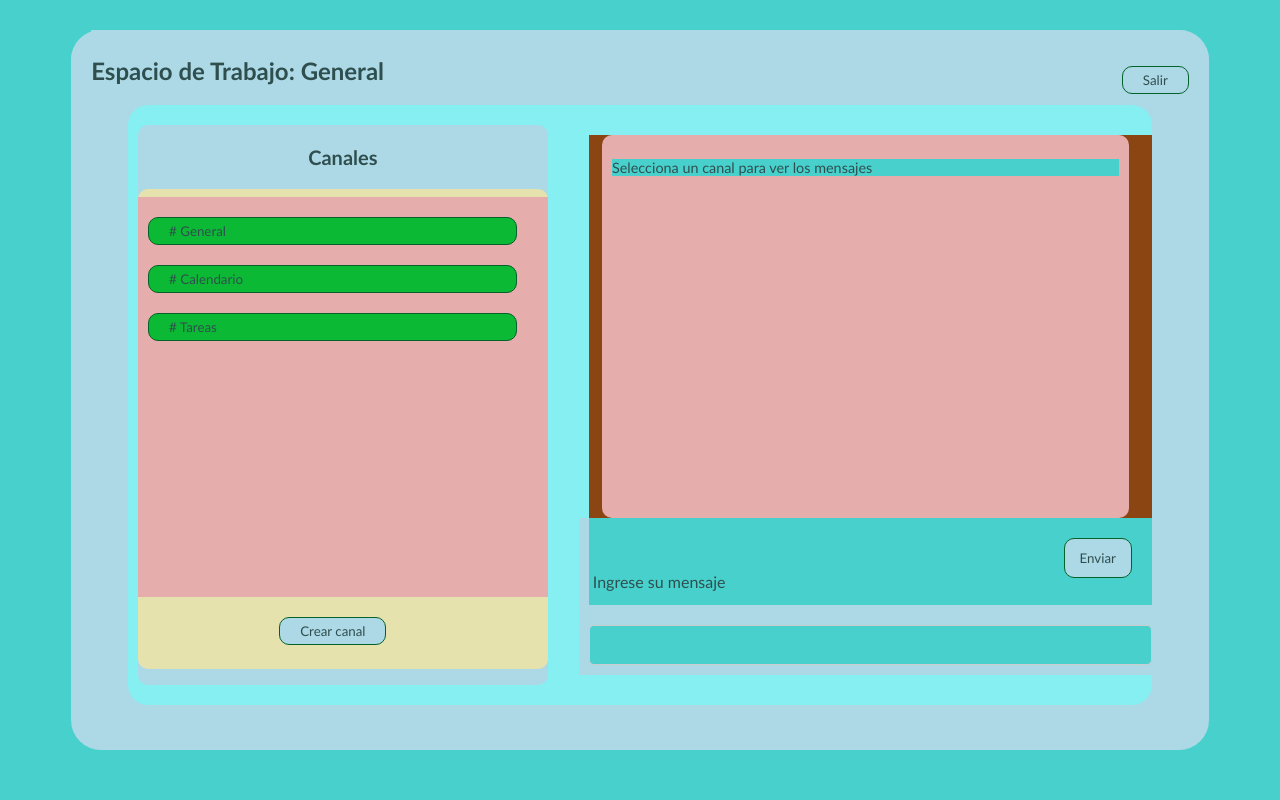
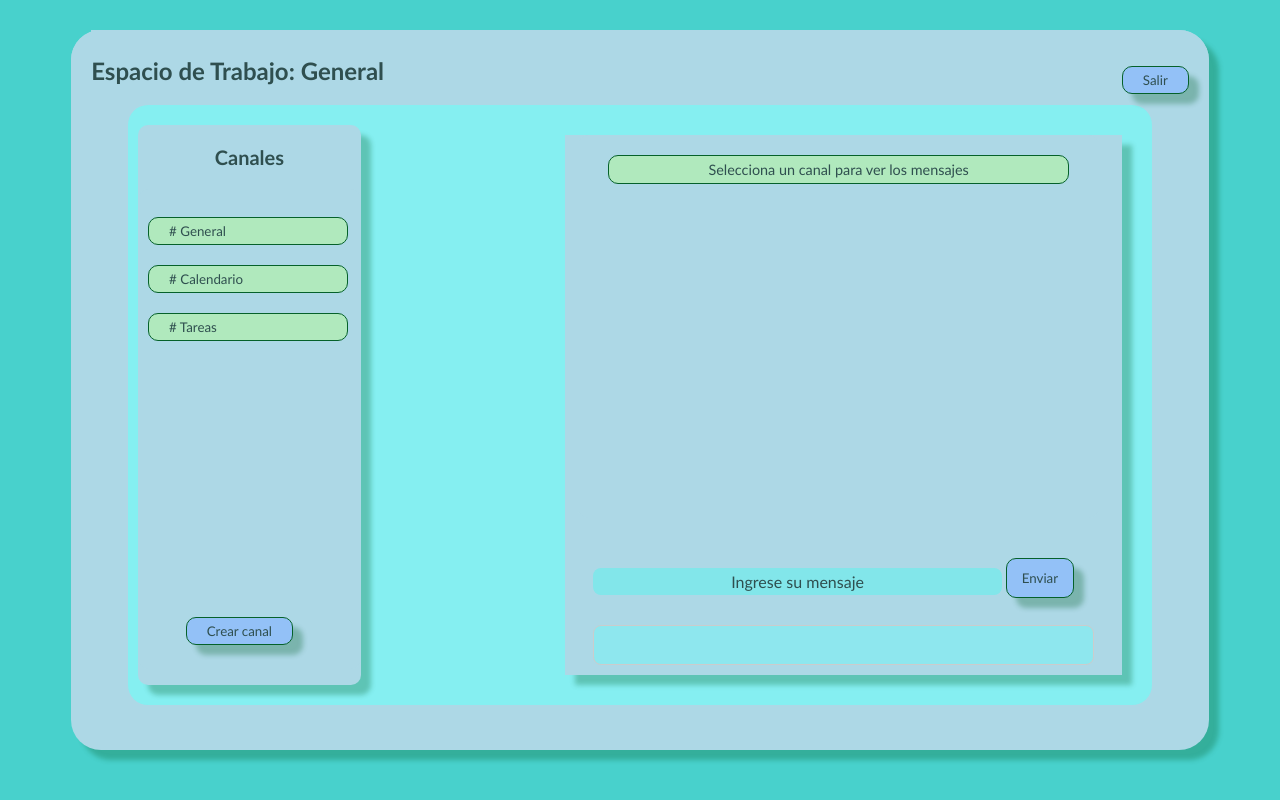
Before and after one commit to loscalzom/marcelApp, a React (Vite) app: page /workspace/1 in a window 1280 px wide. Built offline with nearby package versions, Linux system fonts and the light colour scheme.

Commit message:
agregando sombras

```diff
--- a/package.json
+++ b/package.json
@@ -12,6 +12,7 @@
   "dependencies": {
     "react": "^18.3.1",
     "react-dom": "^18.3.1",
+    "react-icons": "^5.3.0",
     "react-router-dom": "^6.26.2",
     "uuid": "^10.0.0"
   },
--- a/src/Pages/CreateWorkspacePage/CreateWorkspace.jsx
+++ b/src/Pages/CreateWorkspacePage/CreateWorkspace.jsx
@@ -48,7 +48,7 @@ const CreateWorkspacePage = () => {
         <input type="text" placeholder='Entre 4 y 20 caracteres' name="workspace" id='workspaceTitle' /><br />
 
         <button className='button'>Crear</button>
-        <button type='button' className='button' onClick={handleCancel} ><a  href='/'>Cancelar</a></button>
+        <button type='button' className='button' onClick={handleCancel} >Cancelar</button>
 
       </form>
 
--- a/src/Pages/CreateWorkspacePage/createWorkspace.css
+++ b/src/Pages/CreateWorkspacePage/createWorkspace.css
@@ -1,24 +1,87 @@
-*{font-family: 'Gill Sans', 'Gill Sans MT', Calibri, 'Trebuchet MS', sans-serif;  color: darkslategray;background-color: mediumturquoise;}
+* {
+  font-family: 'Gill Sans', 'Gill Sans MT', Calibri, 'Trebuchet MS', sans-serif;
+  color: darkslategray;
+  background-color: mediumturquoise;
+}
 
-h2{background-color:lightblue;font-size: 20px}
-.container{display: flex; flex-direction: column; align-items: center; margin: auto; background-color: lightblue;height: 90vh;border-radius: 30px;max-width: 1000px;margin-top:30px ;}
-.form{background-color: lightblue; display: flex;flex-direction: column; align-items: center;height: 80vh;}
-label{margin-top: 50px;border-radius: 5px;padding: 4px;width: auto;}
-input{margin-top: 10px;border-radius: 5px;padding: 4px;border: none;}
-button{background-color: lightblue; border: 1px solid rgb(5, 97, 42); border-radius: 10px; padding: 5px 20px; margin-top: 10px; margin-bottom: 10px;position: relative;bottom: -10px ;}
-button:hover{background-color: darkseagreen;}
-a {text-decoration: none;}
+h2 {
+  background-color: lightblue;
+  font-size: 20px
+}
+
+.container {
+  display: flex;
+  flex-direction: column;
+  align-items: center;
+  margin: auto;
+  background-color: lightblue;
+  height: 90vh;
+  border-radius: 30px;
+  max-width: 1000px;
+  margin-top: 30px;
+}
+
+.form {
+  background-color: lightblue;
+  display: flex;
+  flex-direction: column;
+  align-items: center;
+  height: 80vh;
+}
+
+label {
+  margin-top: 50px;
+  border-radius: 5px;
+  padding: 4px;
+  width: auto;
+}
+
+input {
+  margin-top: 10px;
+  border-radius: 5px;
+  padding: 4px;
+  border: none;
+}
+
+button {
+  border: 1px solid rgb(5, 97, 42);
+  border-radius: 10px;
+  padding: 5px 20px;
+  margin-top: 10px;
+  margin-bottom: 10px;
+  position: relative;
+  bottom: -10px;
+}
+
+button:hover {
+  background-color: darkseagreen;
+}
+
+a {
+  text-decoration: none;
+}
 
 @media (max-width: 320px) {
   .createWorkspaceContainer {
     width: 200px;
   }
 
-    h2{font-size: 10px;}
+  h2 {
+    font-size: 10px;
+  }
 }
 
 @media (min-width: 321px) {
   .createWorkspaceContainer {
     width: 315px;
   }
+
+  .messages_zone {
+    margin-top: 50px;
+    margin-left: 20%;
   }
+
+  .label {
+    max-width: 80%;
+  }
+}
--- a/src/Pages/HomePage/homePage.css
+++ b/src/Pages/HomePage/homePage.css
@@ -1,26 +1,111 @@
-*{font-family: 'Gill Sans', 'Gill Sans MT', Calibri, 'Trebuchet MS', sans-serif;  color: darkslategray;background-color: mediumturquoise;}
+* {
+  font-family: 'Gill Sans', 'Gill Sans MT', Calibri, 'Trebuchet MS', sans-serif;
+  color: darkslategray;
+  background-color: mediumturquoise;
+}
 
-h1,h2{background-color:lightblue;font-size: 20px}
-h3{background-color:lightblue;font-size: 20px;}
-.scroll-container{overflow-y: auto;scrollbar-color: rgb(82, 83, 83) rgb(132, 211, 239);scroll-padding: 20px;height: 60vh;background-color: lightblue;}
+h1,
+h2 {
+  background-color: lightblue;
+  font-size: 20px
+}
 
-.container{display: flex; flex-direction: column; align-items: center; margin: auto; background-color: lightblue;height: 90vh;border-radius: 30px;max-width: 1000px;margin-top:30px ;}
-.workspaceList{background-color: lightblue; display: flex;flex-direction: row;justify-content: space-between; border: 1px solid rgb(5, 97, 42);border-radius: 10px;width: 80vh;height: 50px;padding: 5px;align-items: center;margin-top: 20px;}
-.workspace{background-color: lightblue;display: flex; flex-direction: column; align-items: center;height: 80vh;}
-.create{background-color: lightblue; border: 1px solid rgb(5, 97, 42); border-radius: 10px; padding: 5px 20px; margin-top: 10px; margin-bottom: 10px;position: relative;bottom: -10px ;}
-.button:hover{background-color: darkseagreen;}
-.enter {background-color: lightblue; border: 1px solid rgb(5, 97, 42); border-radius: 10px; padding: 5px 20px; width: 40px;height: 20px;font-size: small;text-decoration: none;font-weight: 700;}
+h3 {
+  background-color: lightblue;
+  font-size: 20px;
+}
+
+.scroll-container {
+  overflow-y: auto;
+  scrollbar-color: rgb(82, 83, 83) rgb(132, 211, 239);
+  scroll-padding: 20px;
+  height: 60vh;
+  background-color: lightblue;
+}
+
+.container {
+  display: flex;
+  flex-direction: column;
+  align-items: center;
+  margin: auto;
+  background-color: lightblue;
+  height: 90vh;
+  border-radius: 30px;
+  max-width: 1000px;
+  margin-top: 30px;
+  box-shadow: 10px 10px 5px rgb(5, 97, 42, 0.3);
+}
+
+.workspaceList {
+  background-color: rgb(155, 215, 187);
+  display: flex;
+  flex-direction: row;
+  justify-content: space-between;
+  border: 1px solid rgb(5, 97, 42);
+  border-radius: 10px;
+  width: 80vh;
+  height: 50px;
+  padding: 5px;
+  align-items: center;
+  margin-top: 20px;
+  box-shadow: 10px 10px 5px rgb(5, 97, 42, 0.3);
+}
+
+.workspace {
+  background-color: lightblue;
+  display: flex;
+  flex-direction: column;
+  align-items: center;
+  height: 80vh;
+}
+
+.create {
+  background-color: lightblue;
+  border: 1px solid rgb(5, 97, 42);
+  border-radius: 10px;
+  padding: 5px 20px;
+  margin-top: 10px;
+  margin-bottom: 10px;
+  position: relative;
+  bottom: -10px;
+}
+
+label{background-color: rgb(130, 230, 234);}
+input{background-color: rgb(142, 231, 238);}
+.button:hover {
+  background-color: darkseagreen;
+}
+.button{background-color: rgb(147, 193, 247);
+box-shadow: 10px 10px 5px rgb(5, 97, 42, 0.3) ;}
+.enter {
+
+  border: 1px solid rgb(5, 97, 42);
+  border-radius: 10px;
+  padding: 5px 20px;
+  width: 40px;
+  height: 20px;
+  font-size: small;
+  text-decoration: none;
+  font-weight: 700;
+}
 
 
-@media (max-width: 320px) {
+@media (max-width: 319px) {
   .workspaceList {
     width: 200px;
   }
-    h1,h2{font-size: 10px;}
-    h3{font-size: 10px;}
+
+  h1,
+  h2 {
+    font-size: 10px;
   }
 
-  @media (min-width: 321px) {
+  h3 {
+    font-size: 10px;
+  }
+}
+
+@media (min-width: 320px) {
   .workspaceList {
     width: 315px;
   }
--- a/src/Pages/WorkspaceScreen/WorkspaceScreen.jsx
+++ b/src/Pages/WorkspaceScreen/WorkspaceScreen.jsx
@@ -3,6 +3,7 @@ import { getWorkspaces, } from '../../data'
 import { useNavigate, useParams } from 'react-router-dom'
 import './workspaceScreen.css'
 import RenderChats from '../../Components/RenderChats';
+
 
 
 const WorkspaceScreen = () => {
@@ -37,7 +38,7 @@ const WorkspaceScreen = () => {
             <header>
                 <h1 className='title'>{"Espacio de Trabajo: "
                     + workspace.workspaceTitle}</h1>
-                <button onClick={() => navigator('/')}>Salir</button>
+                <button className='button exit' onClick={() => navigator('/')}>Salir</button>
             </header>
             <div className='containerWorkspace'>
                 <aside key={workspace.id}>
@@ -72,7 +73,7 @@ const WorkspaceScreen = () => {
                     <form className='form formChat'>
 
                         <div className='form_group'>
-                            <label htmlFor="messagge">Ingrese su mensaje</label>
+                            <label htmlFor="messagge" className='label'>Ingrese su mensaje   </label>
                              <button className='button send'>Enviar</button>
                         </div>
 
--- a/src/Pages/WorkspaceScreen/workspaceScreen.css
+++ b/src/Pages/WorkspaceScreen/workspaceScreen.css
@@ -68,10 +68,11 @@ aside {
     border-radius: 10px;
     margin-left: 10px;
     border-radius: 10px;
+    box-shadow: 10px 10px 5px rgb(5, 97, 42, 0.3);
 }
 
 .channels {
-    background-color: rgb(230, 173, 173);
+    background-color: lightblue;
     font-size: 2vh;
     height: 50vh;
     width: 100%;
@@ -81,7 +82,7 @@ aside {
 }
 
 .channel {
-    background-color: rgb(12, 185, 53);
+    background-color: rgb(176, 233, 189);
     border: 1px solid rgb(5, 97, 42);
     border-radius: 10px;
     padding: 5px, 5px, 5px, 5px;
@@ -95,7 +96,7 @@ aside {
 }
 
 .channels_container {
-    background-color: rgb(230, 226, 173);
+    background-color: lightblue;
     display: flex;
     flex-direction: column;
     align-items: center;
@@ -113,7 +114,17 @@ aside {
 }
 
 .create_channel {
-    background-color: lightblue;
+
+    border: 1px solid rgb(5, 97, 42);
+    border-radius: 10px;
+    padding: 5px 20px;
+    margin-top: 10px;
+}
+
+p {
+    background-color: rgb(176, 233, 189);
+    text-align: center;
+    margin: 20px;
     border: 1px solid rgb(5, 97, 42);
     border-radius: 10px;
     padding: 5px 20px;
@@ -121,9 +132,8 @@ aside {
 }
 
 
-
 .messages {
-    background-color: rgb(230, 173, 173);
+    background-color: lightblue;
     font-size: 90%;
     height: 50vh;
     width: 90%;
@@ -134,14 +144,18 @@ aside {
     border-radius: 10px;
 }
 
-.messages_zone  {
+.messages_zone {
     display: flex;
     flex-direction: column;
     align-items: center;
+    margin-right: 30px;
+    margin-bottom: 50px;
 
-background-color: saddlebrown;
+    background-color: lightblue;
     height: 90%;
-width: 55%;}
+    width: 100%;
+    box-shadow: 10px 10px 5px rgb(5, 97, 42, 0.3);
+}
 
 .formChat {
     display: flex;
@@ -158,22 +172,25 @@ padding: 0 10px;
 
 .formChat label {
 
-    font-size:16px;
+    font-size: 16px;
     white-space: nowrap;
 
 
 }
 
 .form_group {
-    margin-bottom: 10px;display: flex   ;
-    flex-direction: row;justify-content: space-between;
+    margin-bottom: 10px;
+    display: flex;
+    flex-direction: row;
+    justify-content: space-between;
     width: 100%;
-
-
+    background-color: lightblue;
+    text-align: center;
 
 
 
 }
+
 .formChat input {
     padding: 10px;
     border: 1px solid #ccc;
@@ -182,11 +199,14 @@ padding: 0 10px;
     box-sizing: border-box;
     height: 40px;
 }
-  button.send{
-    background-color: lightblue;
+
+button.send {
+
     height: 40px;
     padding: 0 15px;
     width: auto;
+    position: relative;
+    bottom: -30px;
 
 
 }
@@ -196,11 +216,17 @@ padding: 0 10px;
         height: auto;
         margin-top: 10px;
     }
+
+    .messages_zone {
+        margin-left: -1px;
+        width: 60vw;
+    }
+
     .form_group {
         flex-direction: column;
         align-items: center;
+    }
 
-}
     .containerWorkspace {
         flex-direction: column;
         align-items: flex-start;
@@ -221,13 +247,14 @@ padding: 0 10px;
 
 .formChat {
     flex-direction: column;
-    width: 100%;
+    width: 90%;
 }
 
 .formChat label,
-.formChat input{
+.formChat input {
     width: 100%;
     margin-bottom: 10px;
+    border-radius: 8px;
 }
 
 
@@ -236,6 +263,11 @@ padding: 0 10px;
         font-size: 5vw;
     }
 
+    .messages {
+        margin-left: 100px;
+    }
+.formChat{
+    margin-left: 50%;}
     button {
         font-size: 3vw;
         width: 5;
--- a/src/data.js
+++ b/src/data.js
@@ -8,7 +8,7 @@ export const initialWorkspaces =
             channelName: "General",
             messages: [{ id: 1, text: "Hola", author: "Marcelo" },
             { id: 2, text: "Como estas?", author: "Juan" },
-            { id: 3, text: "Todo bien?", author: "Marcelo" }]
+            { id: 3, text: "Todo bien. Estoy esperando para comenzar el trabajo.Ni bien lo haga, me comunicaré por WhatsApp", author: "Marcelo" }]
         },
         {
             id: 2,
```
Also changed, not shown: 1 other file (tests, documents, lock files or other folders). Lines whose indentation alone changed are shown as unchanged.
